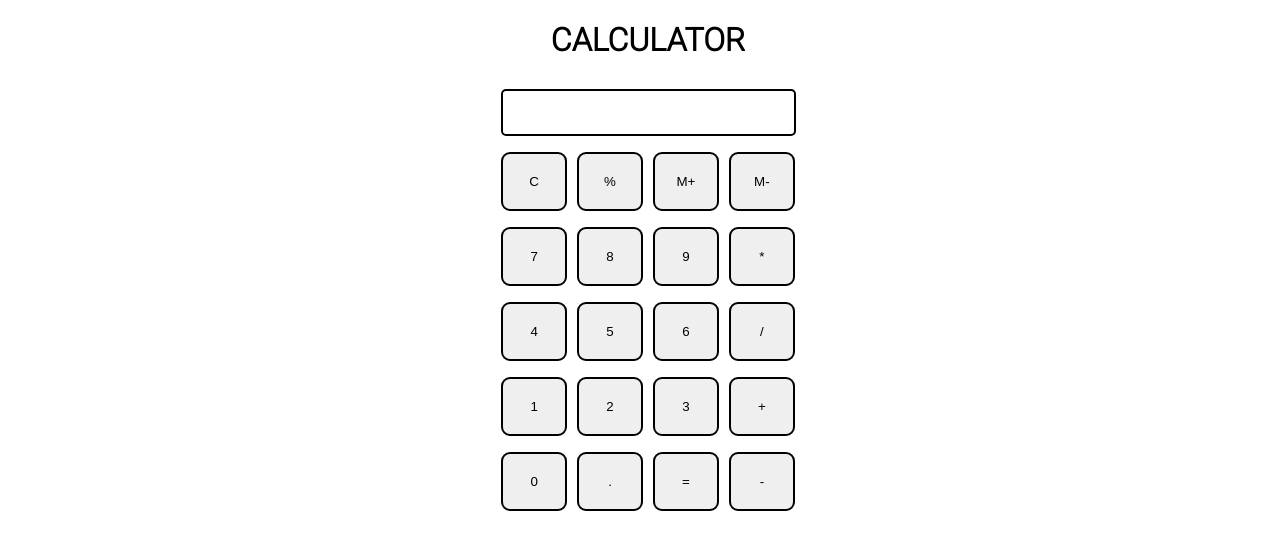
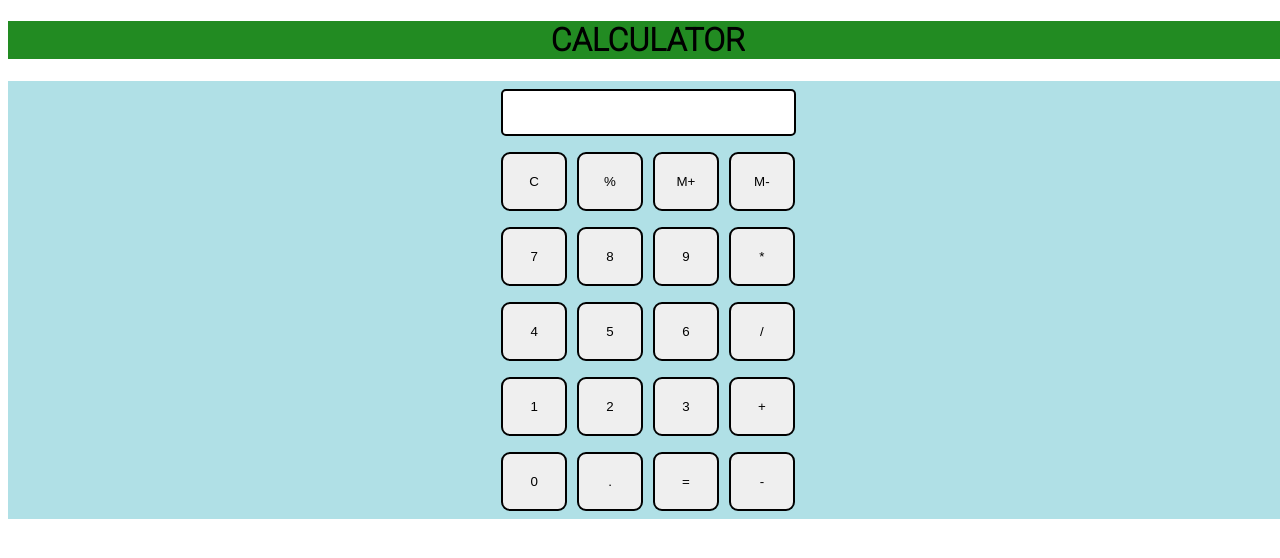
Before and after one commit to WAZEH/Calculator, a plain HTML site: page index.html in a window 1280 px wide. Drawn offline with Linux system fonts and the light colour scheme.

Commit message:
new change

```diff
--- a/index.html
+++ b/index.html
@@ -10,8 +10,8 @@
 </head>
 
 <body>
-   <h1 class="text-center">CALCULATOR</h1>
-  <div class="container flex flex-col items-center mx-auto m-w-20">
+   <h1 class="text-center bg-clr">CALCULATOR</h1>
+  <div class="container flex flex-col items-center bg-color mx-auto m-w-20">
     <div class="row">
       <input class="input" type="text"/>
     </div>
--- a/utils.css
+++ b/utils.css
@@ -1,9 +1,12 @@
 .text-center{
   text-align: center;
 }
+.bg-clr{
+  background: forestgreen;
+}
 
-.bg-red{
-  background: red;
+.bg-color{
+  background: powderblue;
 }
 
 .mx-auto{
```
